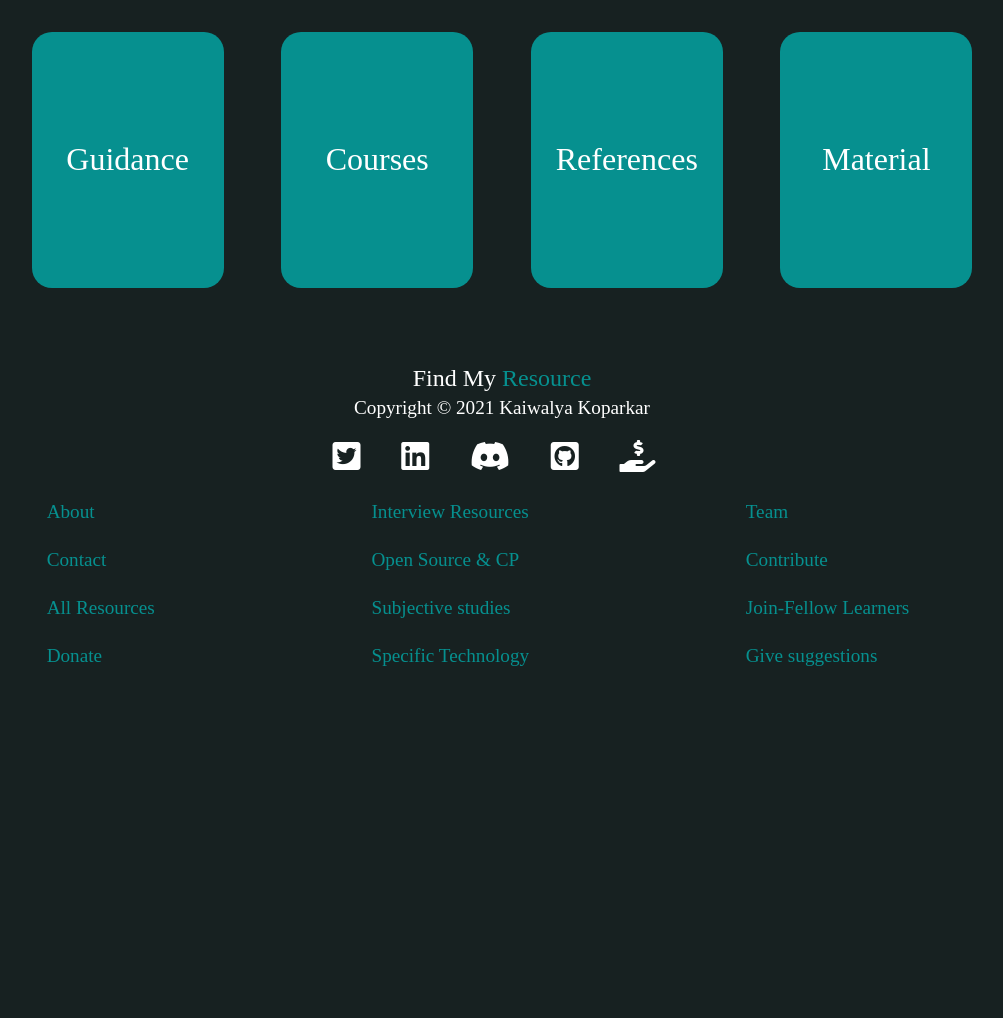
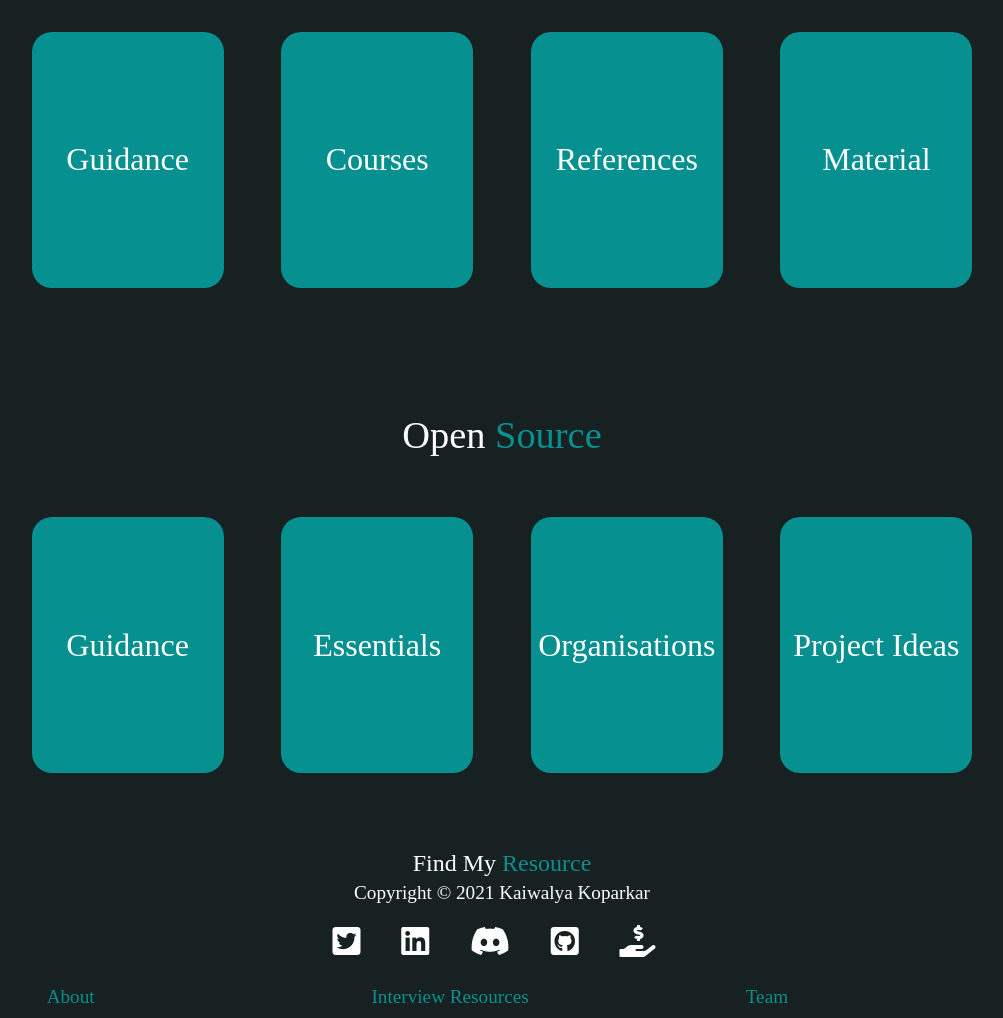
Before and after one commit to kaiwalyakoparkar/Find-Me-Resource, a website: page pages/resourceIndex/resIndex.html in a window 1280 px wide. Shown: the part 226-1244 px from the top of the page, without its empty margins (138-1141 px from the left). Before the commit the page ends 938 px from the top, so only its background shows below. Drawn offline with Linux system fonts and the light colour scheme.

Commit message:
feat: :boom: Open Source added

```diff
--- a/pages/resourceIndex/resIndex.html
+++ b/pages/resourceIndex/resIndex.html
@@ -78,6 +78,35 @@
       </div>
     </div>
 
+    <!-- --------------- Open Source----------------- -->
+    <div class="category1">
+      <p class="category-title">
+        Open <span class="res"> Source</span>
+      </p>
+
+      <div class="card-container">
+        <a href="./../resourceChecklist/categoryResources.html">
+          <div class="card">
+            Guidance
+          </div>
+        </a>
+        <a href="#">
+          <div class="card">
+            Essentials
+          </div>
+        </a>
+        <a href="#">
+          <div class="card">
+            Organisations
+          </div>
+        </a>
+        <a href="#">
+          <div class="card">
+            Project Ideas
+          </div>
+        </a>
+      </div>
+    </div>
 
 
     <!-- This is the footer section -->
--- a/pages/resourceIndex/styles/allResources.css
+++ b/pages/resourceIndex/styles/allResources.css
@@ -63,14 +63,14 @@ a {
 
 .card{
 	background-color: var(--main-theme1);
+	align-items: center;
+	justify-content: center;
 	font-size: 2rem;
 	width: 70vw;
 	height: 100vw;
 	margin: 2vw;
 	border-radius: 20px;
 	display: flex;
-	align-items: center;
-	justify-content: center;
 }
 
 .footer-title {
```
